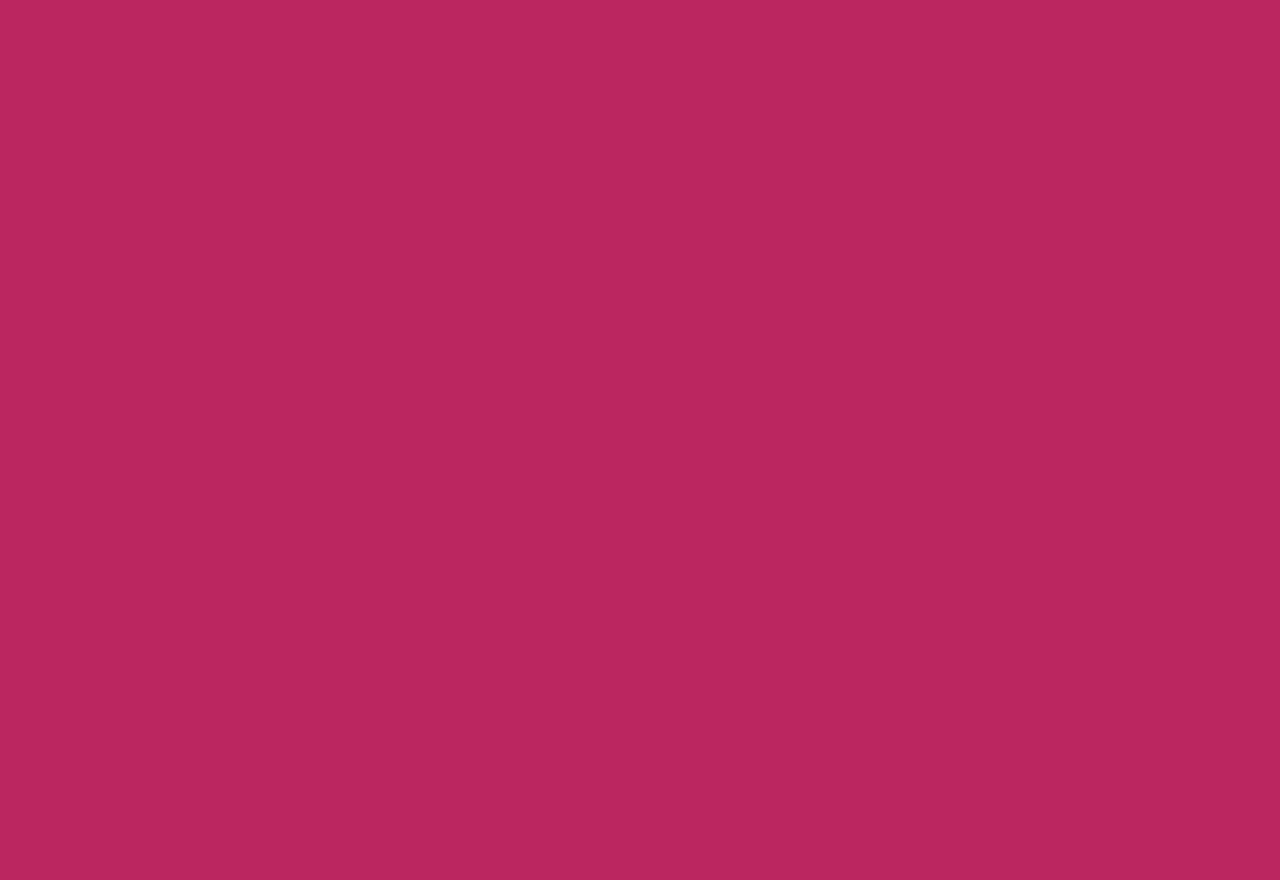
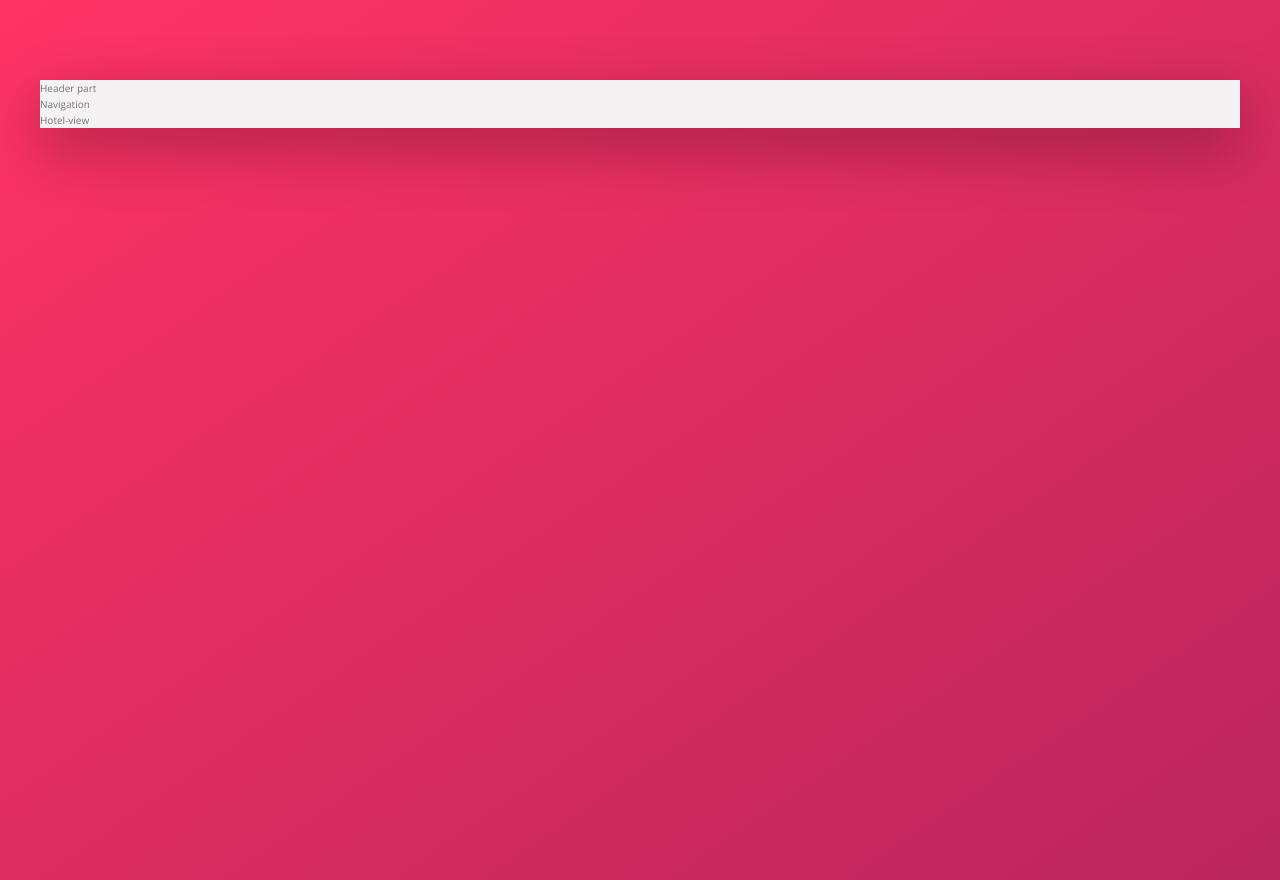
Before and after one commit to EugeneLevkovych/Trillo-flex, a website built with Vite: page src/index.html in a window 1280 px wide. Before the commit the page ends 800 px from the top, so only its background shows below. Built offline with nearby package versions, Linux system fonts and the light colour scheme.

Commit message:
add base

```diff
--- a/src/index.html
+++ b/src/index.html
@@ -5,15 +5,22 @@
     <link rel="icon" type="image/svg+xml" href="/favicon.svg" />
     <meta name="viewport" content="width=device-width, initial-scale=1.0" />
     <title>Trillo-flex</title>
+    <link href="https://fonts.googleapis.com/css?family=Open+Sans:300,400,600" rel="stylesheet">
     <link rel="stylesheet" href="./scss/main.scss" />
   </head>
   <body>
-
-    <main>
-
-    </main>
-
-
-    <script type="module" src="./main.js"></script>
+    <div class="container">
+      <header class="header">
+        Header part
+      </header>
+      <div class="content">
+        <nav class="sidebar">
+          Navigation
+        </nav>
+        <main class="hotel-view">
+          Hotel-view
+        </main>
+      </div>
+    </div>
   </body>
 </html>
--- a/src/scss/_base.scss
+++ b/src/scss/_base.scss
@@ -1,18 +1,17 @@
+:root {
+  --color-primary: #eb2f64;
+  --color-primary-light: #FF3366;
+  --color-primary-dark: #BA265D;
 
-//COLORS
+  --color-grey-light-1: #faf9f9;
+  --color-grey-light-2: #f4f2f2;
+  --color-grey-light-3: #f0eeee;
+  --color-grey-light-4: #ccc;
 
-// Primary: #eb2f64;
-// Primary light: #FF3366;
-// Primary dark: #BA265D;
-
-// Grey light 1: #faf9f9;
-// Grey light 2: #f4f2f2;
-// Grey light 3: #f0eeee;
-// Grey light 4: #ccc;
-
-// Grey dark 1: #333;
-// Grey dark 2: #777;
-// Grey dark 3: #999;
+  --color-grey-dark-1: #333;
+  --color-grey-dark-2: #777;
+  --color-grey-dark-3: #999;
+}
 
 * {
   margin: 0;
@@ -31,5 +30,12 @@ html {
 }
 
 body {
-  background-color:#BA265D;
+font-family: 'Open Sans', sans-serif;
+font-weight: 400;
+line-height: 1.6;
+color: var(--color-grey-dark-2);
+background-image: linear-gradient(to right bottom, var(--color-primary-light), var(--color-primary-dark));
+background-size: cover;
+background-repeat: no-repeat;
+min-height: 100vh;
 }
--- a/src/scss/_layout.scss
+++ b/src/scss/_layout.scss
@@ -0,0 +1,22 @@
+.container {
+  max-width: 120rem;
+  margin: 8rem auto;
+  background-color: var(--color-grey-light-2);
+  box-shadow: 0 2rem 6rem rgba(0, 0, 0, .3);
+}
+
+.header {
+
+}
+
+.content {
+
+}
+
+.sidebar {
+
+}
+
+.hotel-view {
+
+}
```
Also changed, not shown: src/img/text.txt (added, +17 -0 lines), src/img/chevron-thin-right.svg (added), src/img/favicon.png (added), src/img/hotel-3.jpg (added), src/img/logo.png (added), src/img/sprite.svg (added), src/img/user-1.jpg (added), src/img/user-2.jpg (added), src/img/user-3.jpg (added), src/img/user-4.jpg (added), src/img/user-5.jpg (added), src/img/user-6.jpg (added), src/img/user.jpg (added), 2 other files.
